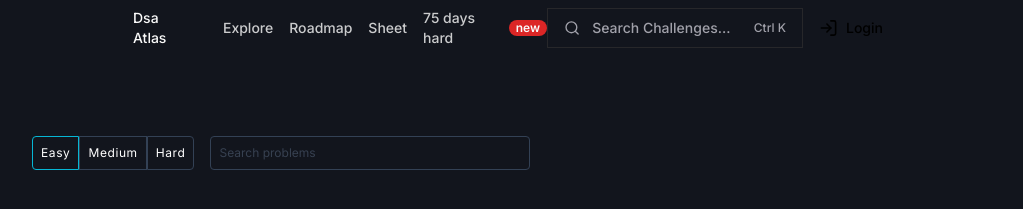
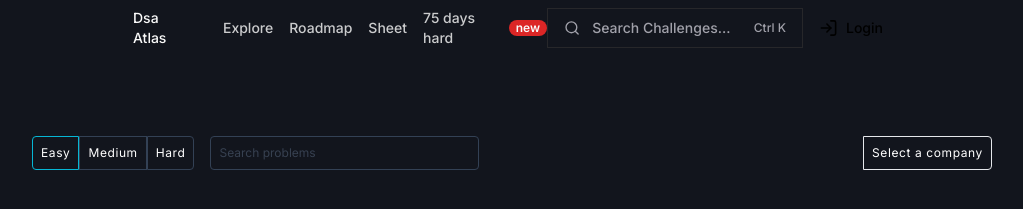
Before and after one commit to animeshchaudhri/dsaatlas, a Next.js app: page /sheet in a window 1280 px wide. Shown: the top 209 px of the page, without its empty margins (128-1151 px from the left). Built offline with nearby package versions, Linux system fonts and the light colour scheme; no server answers.

Commit message:
Life is unfair

```diff
--- a/app/api/sheet.tsx
+++ b/app/api/sheet.tsx
@@ -6,3 +6,9 @@
 
   return response;
 }
+export async function companycall(company: string) {
+  const data = fetch(`https://helixsnagglefoot-collar.toystack.dev/specific?companies=${company}`);
+  const response = await data;
+
+  return response;
+}
--- a/app/globals.css
+++ b/app/globals.css
@@ -115,3 +115,12 @@
     padding-right: 6rem;
   }
 }
+
+select {
+  background: transparent;
+  -webkit-appearance: none;
+}
+
+select option{
+background-color: #82caff;
+}
--- a/components/Sheet/Sheet.tsx
+++ b/components/Sheet/Sheet.tsx
@@ -1,17 +1,18 @@
 "use client";
 
-import sheetcall from "../../app/api/sheet";
+import sheetcall, { companycall } from "../../app/api/sheet";
 import { Checkbox } from "@/components/ui/Checkbox";
 import { useState, useEffect } from "react";
-import Skeleton, {SkeletonTheme} from 'react-loading-skeleton';
-import 'react-loading-skeleton/dist/skeleton.css'
-import {clsx} from 'clsx';
+import Skeleton, { SkeletonTheme } from "react-loading-skeleton";
+import "react-loading-skeleton/dist/skeleton.css";
+import { clsx } from "clsx";
 
 export default function Sheet() {
   const [difficulty, setDifficulty] = useState("easy");
   const [isLoading, setLoading] = useState(true);
   const [sheetData, setSheetData] = useState([]);
   const [searchValue, setSearchValue] = useState(""); // State to hold the input value
+  const [company, setCompany] = useState("");
 
   const fetchSheetData = async (difficulty: any) => {
     try {
@@ -28,8 +29,30 @@
   useEffect(() => {
     fetchSheetData(difficulty);
   }, [difficulty]);
+
   const handleInputChange = (e: any) => {
     setSearchValue(e.target.value); // Update the state with the new value
+  };
+  const getDatabycompany = async (company: any) => {
+    try {
+      const sheetData = await companycall(company);
+      const jsonData = await sheetData.json();
+      console.log(jsonData);
+      setSheetData(jsonData);
+      setLoading(false);
+    } catch (error) {
+      console.error("Failed to fetch data:", error);
+    }
+  };
+
+  // useEffect(() => {
+  //   getDatabycompany(company);
+  // }, [company]);
+
+  const handleChange = (event: any) => {
+    setCompany(event.target.value);
+    setLoading(true);
+    getDatabycompany(event.target.value);
   };
 
   return (
@@ -38,7 +61,13 @@
         <div className="mx-auto mt-20 min-h-screen max-w-7xl">
           <div className="flex flex-1 flex-row text-xs">
             <button
-              className={clsx("rounded-tl rounded-bl border px-2 py-2 tracking-wider text-white", {"border-[#06b6d4]" : difficulty=="easy", "border-slate-700" : difficulty != "easy"})}
+              className={clsx(
+                "rounded-tl rounded-bl border px-2 py-2 tracking-wider text-white",
+                {
+                  "border-[#06b6d4]": difficulty == "easy",
+                  "border-slate-700": difficulty != "easy",
+                }
+              )}
               onClick={() => {
                 setLoading(true);
                 setDifficulty("easy");
@@ -47,7 +76,10 @@
               Easy
             </button>
             <button
-              className={clsx("border px-2 py-2 tracking-wider text-white", {"border-[#06b6d4]" : difficulty=="medium", "border-slate-700" : difficulty != "medium"})}
+              className={clsx("border px-2 py-2 tracking-wider text-white", {
+                "border-[#06b6d4]": difficulty == "medium",
+                "border-slate-700": difficulty != "medium",
+              })}
               onClick={() => {
                 setLoading(true);
                 setDifficulty("medium");
@@ -56,7 +88,13 @@
               Medium
             </button>
             <button
-              className={clsx("rounded-tr rounded-br border px-2 py-2 tracking-wider text-white", {"border-[#06b6d4]" : difficulty=="hard", "border-slate-700" : difficulty != "hard"})}
+              className={clsx(
+                "rounded-tr rounded-br border px-2 py-2 tracking-wider text-white",
+                {
+                  "border-[#06b6d4]": difficulty == "hard",
+                  "border-slate-700": difficulty != "hard",
+                }
+              )}
               onClick={() => {
                 setLoading(true);
                 setDifficulty("hard");
@@ -71,6 +109,36 @@
               value={searchValue}
               onChange={handleInputChange}
             />
+
+            <select
+              className="rounded-tr rounded-br border px-2 py-2 tracking-wider ml-96 text-white bg-transparent"
+              value={company}
+              onChange={handleChange}
+            >
+              <option value="" disabled>
+                Select a company
+              </option>
+
+              <option value="Google">Google</option>
+              <option value="Amazon">Amazon</option>
+              <option value="Apple">Apple</option>
+              <option value="Adobe">Adobe</option>
+              <option value="Microsoft">Microsoft</option>
+              <option value="Bloomberg">Bloomberg</option>
+              <option value="Facebook">Facebook</option>
+              <option value="Oracle">Oracle</option>
+              <option value="Uber">Uber</option>
+              <option value="Expedia">Expedia</option>
+              <option value="Twitter">Twitter</option>
+              <option value="Nagarro">Nagarro</option>
+              <option value="Sap">SAP</option>
+              <option value="Yahoo">Yahoo</option>
+              <option value="Cisco">Cisco</option>
+              <option value="Qualcomm">Qualcomm</option>
+              <option value="GOLDMAN_SACHS">Goldman Sachs</option>
+              <option value="YANDEX">Yandex</option>
+              <option value="SERVICENOW">ServiceNow</option>
+            </select>
           </div>
           <div className="flex items-center mt-10 justify-center">
             <div className="rounded-md border w-[60rem]  border-gray-700">
@@ -94,24 +162,40 @@
                 </thead>
 
                 <tbody className="divide-y divide-gray-700 text-sm">
-                    {isLoading?
+                  {isLoading ? (
                     <SkeletonTheme
                       baseColor="#334154"
                       highlightColor="#06b6d4"
                       borderRadius="0.5rem"
-                    duration={4}>
+                      duration={4}
+                    >
                       {[...Array(20)].map((e, i) => (
-                      <tr key={i} className="w-full bg-[#12151D] hover:bg-gray-900">
-                        <td className="px-7 py-2"><Skeleton /></td>
-                        <td className="px-7 py-2"><Skeleton /></td>
-                        <td className="px-7 py-2"><Skeleton /></td>
-                        <td className="px-7 py-2"><Skeleton /></td>
-                        <td className="px-7 py-2"><Skeleton /></td>
-                        <td className="px-7 py-2"><Skeleton /></td>
+                        <tr
+                          key={i}
+                          className="w-full bg-[#12151D] hover:bg-gray-900"
+                        >
+                          <td className="px-7 py-2">
+                            <Skeleton />
+                          </td>
+                          <td className="px-7 py-2">
+                            <Skeleton />
+                          </td>
+                          <td className="px-7 py-2">
+                            <Skeleton />
+                          </td>
+                          <td className="px-7 py-2">
+                            <Skeleton />
+                          </td>
+                          <td className="px-7 py-2">
+                            <Skeleton />
+                          </td>
+                          <td className="px-7 py-2">
+                            <Skeleton />
+                          </td>
                         </tr>
                       ))}
                     </SkeletonTheme>
-                    :
+                  ) : (
                     sheetData.map((item: any) => (
                       <tr
                         key={item._id}
@@ -186,7 +270,8 @@
                           </a>
                         </td>
                       </tr>
-                    ))}
+                    ))
+                  )}
                 </tbody>
               </table>
             </div>
```
Lines whose indentation alone changed are shown as unchanged.
